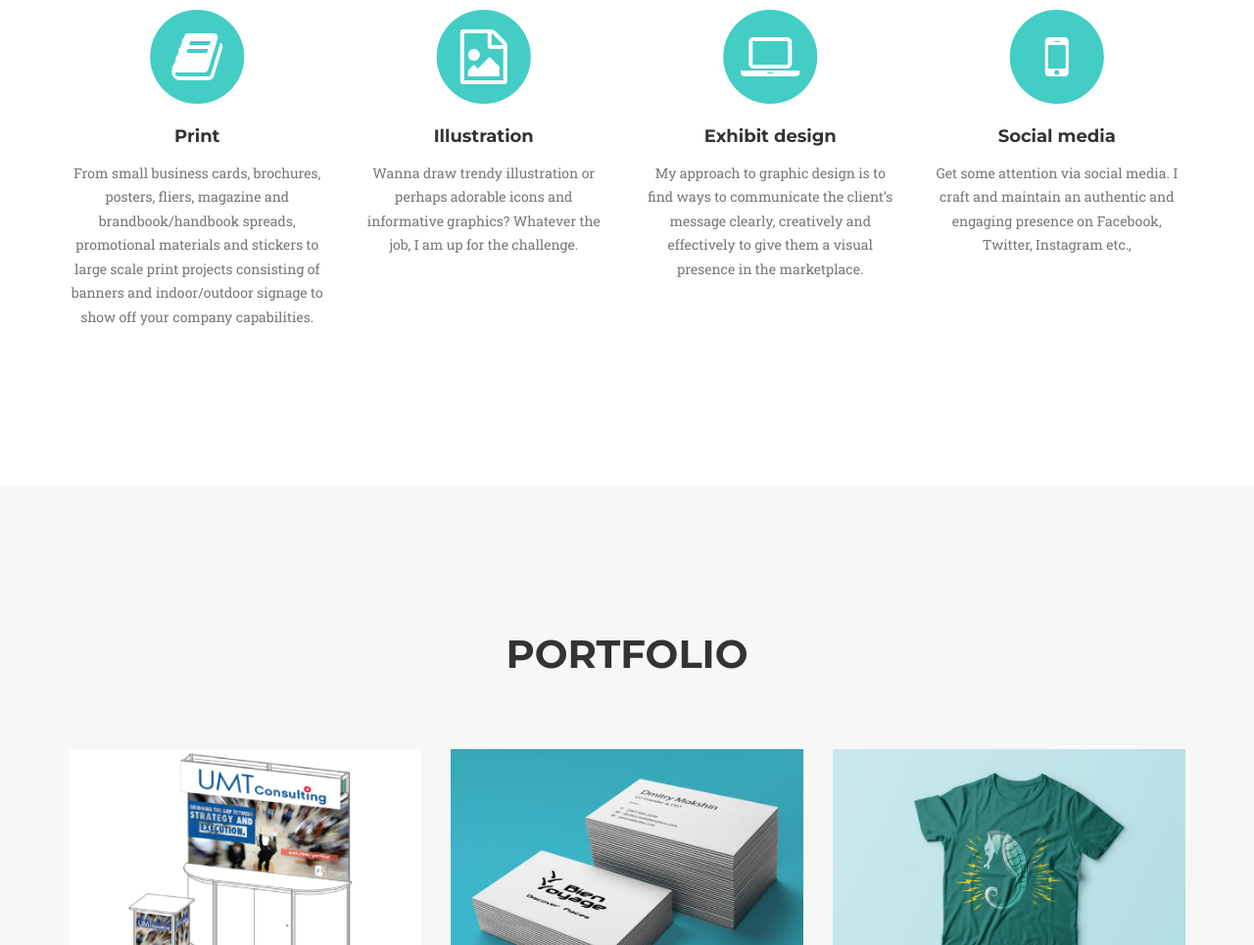
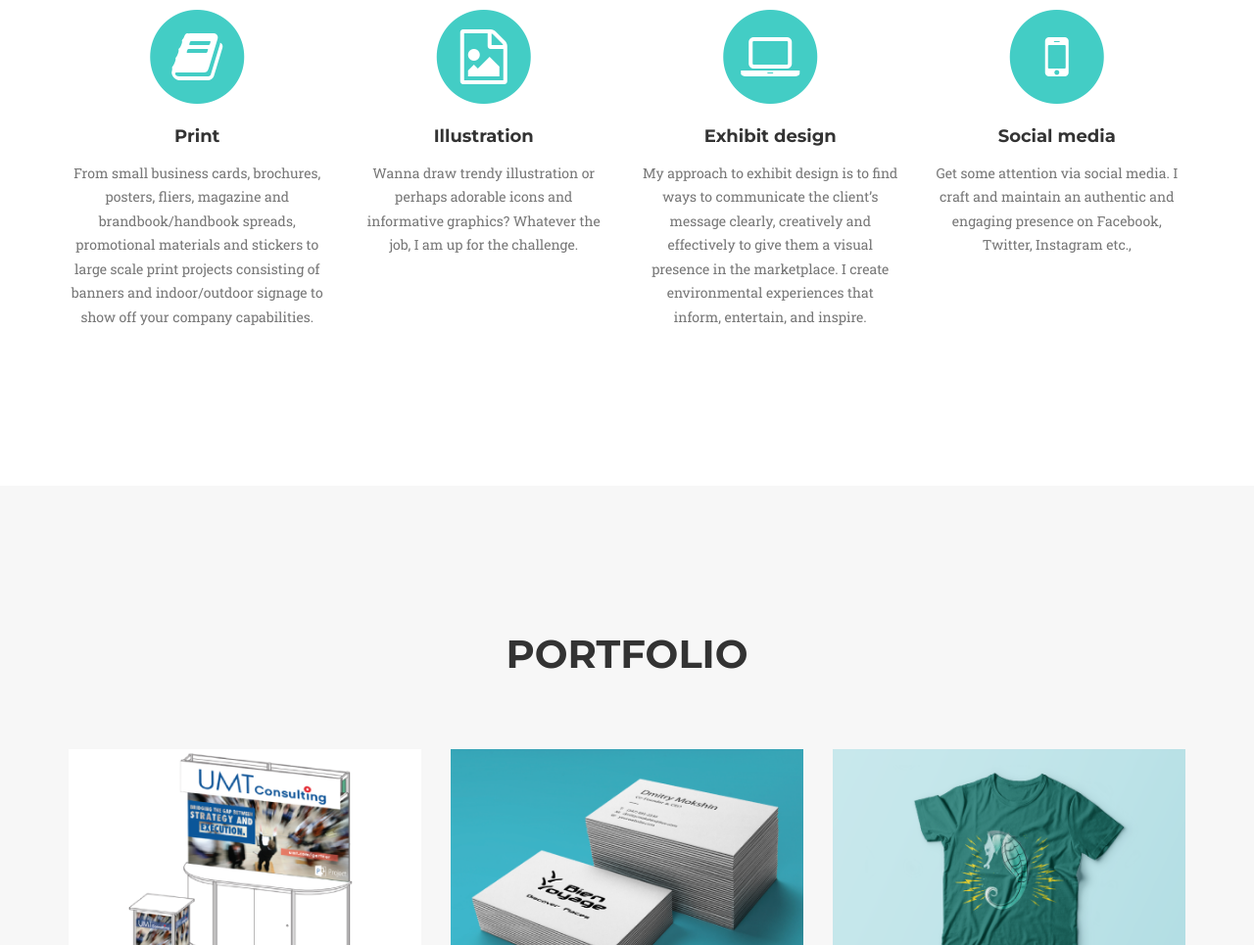
Before and after one commit to mariaminkin/mariaminkin.github.io, a plain HTML site: page index.html in a window 1280 px wide. Shown: the part 891-1856 px from the top of the page at 98% size. Drawn offline with nearby package versions, Linux system fonts and the light colour scheme; a web font is replaced by a local one.

Commit message:
Update index.html

```diff
--- a/index.html
+++ b/index.html
@@ -128,7 +128,7 @@
                     </span>
                     <h4 class="service-heading">Exhibit design</h4>
                     <p class="text-muted">
-                        My approach to graphic design is to find ways to communicate the client’s message clearly, creatively and effectively to give them a visual presence in the marketplace.
+                        My approach to exhibit design is to find ways to communicate the client’s message clearly, creatively and effectively to give them a visual presence in the marketplace. I create environmental experiences that inform, entertain, and inspire.
                     </p>
                 </div>
                 <div class="col-md-3">
```
